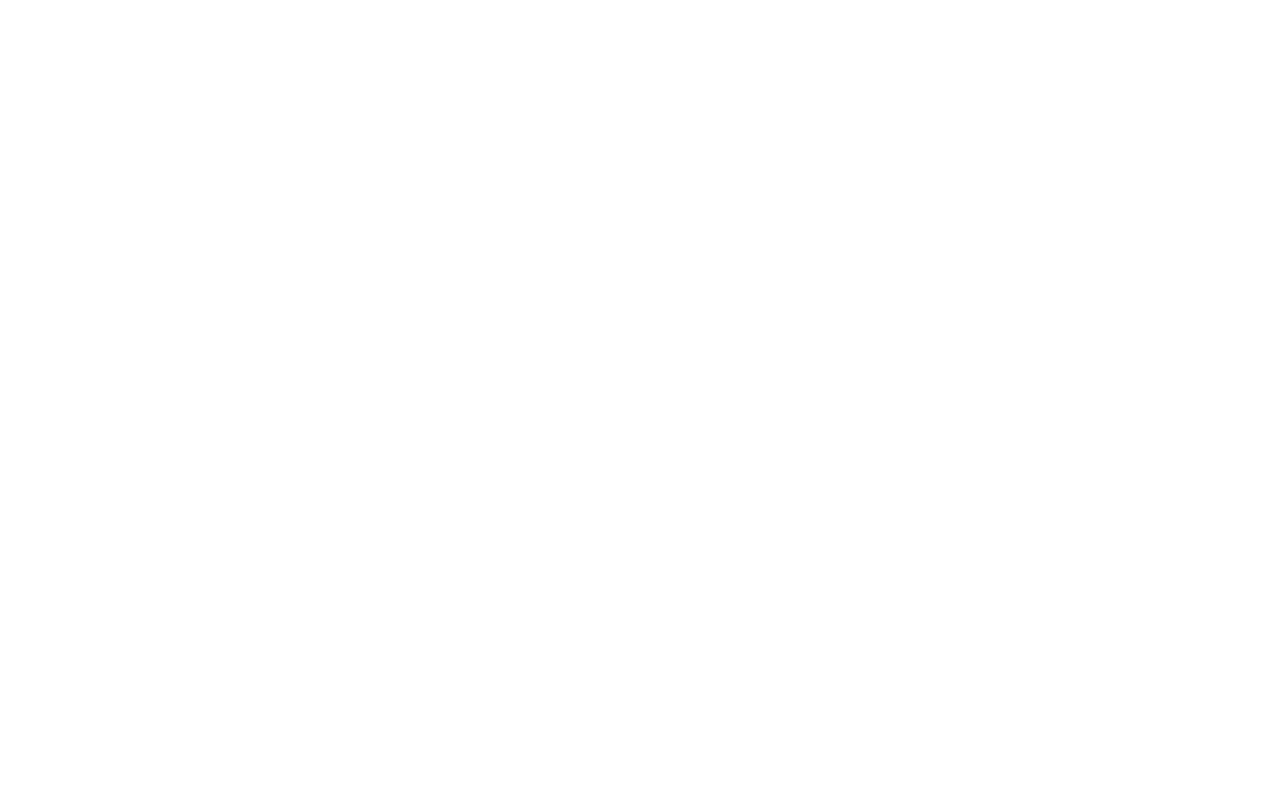
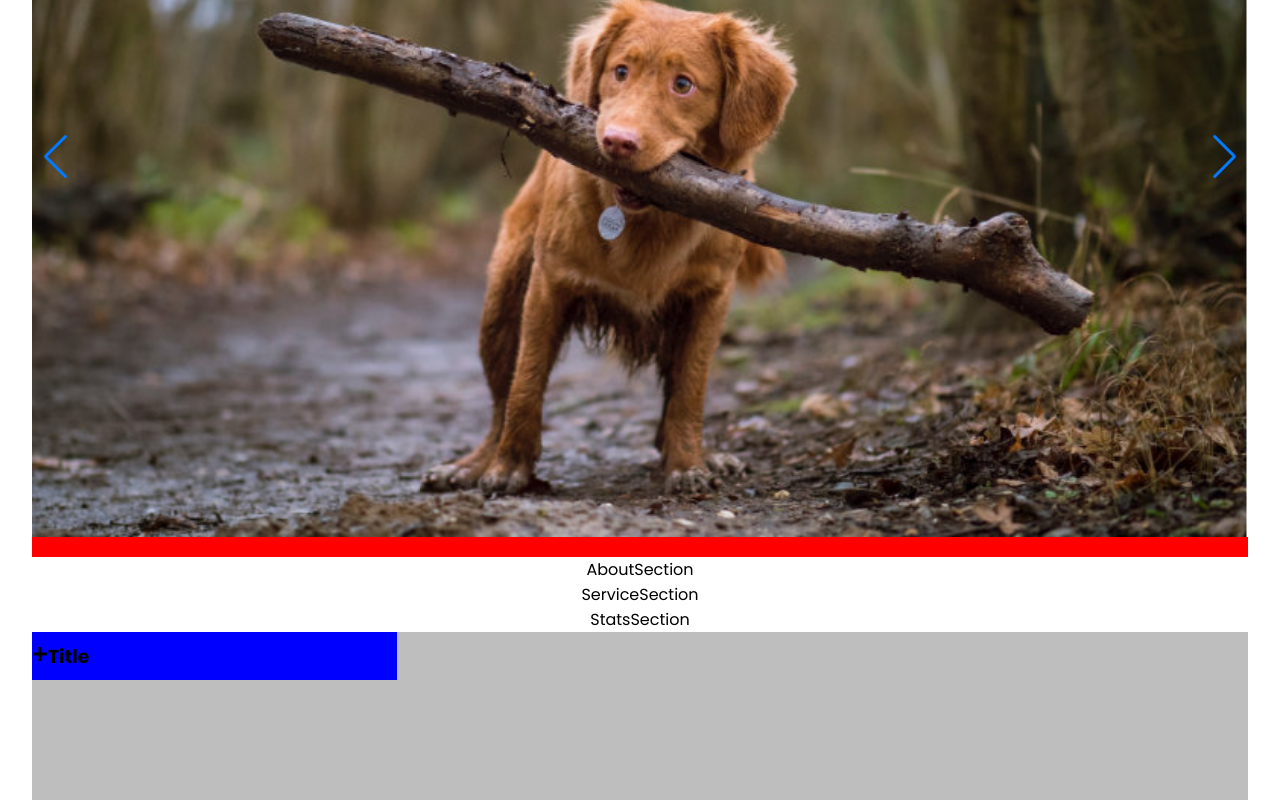
Before and after one commit to EnFlorian/vetmed, a React (Vite) app: page / in a window 1280 px wide. Shown: the part 300-1100 px from the top of the page. Before the commit the page ends 800 px from the top, so only its background shows below. Built offline with nearby package versions, Linux system fonts and the light colour scheme.

Commit message:
Feat: Added accordion and image slider

```diff
--- a/src/components/elements/Accordion/Accordion.scss
+++ b/src/components/elements/Accordion/Accordion.scss
@@ -0,0 +1,23 @@
+.accordion {
+  width: 30%;
+  height: auto;
+  overflow: hidden;
+  background-color: red;
+
+  &__header {
+    width: 100%;
+    height: 3rem;
+    background-color: blue;
+    display: flex;
+    align-items: center;
+    overflow: hidden;
+    cursor: pointer;
+  }
+
+  &__content {
+    width: 100%;
+    height: 3rem;
+    background-color: green;
+    display: flex;
+  }
+}
--- a/src/components/elements/Accordion/Accordion.tsx
+++ b/src/components/elements/Accordion/Accordion.tsx
@@ -1,7 +1,35 @@
+import { useState } from "react";
 import "./Accordion.scss";
+import { FaMinus, FaPlus } from "react-icons/fa";
+import { motion, AnimatePresence } from "framer-motion";
 
-const Accordion = () => {
-  return <div>Accordion</div>;
+interface IAccordionProps {
+  title: string;
+  content: string;
+}
+
+const Accordion = ({ title, content }: IAccordionProps) => {
+  const [isOpen, setIsOpen] = useState(false);
+  const toggle = () => setIsOpen(!isOpen);
+
+  return (
+    <div className="accordion">
+      <div className="accordion__header" onClick={toggle}>
+        <div className="accordion__icon">{isOpen ? <FaMinus /> : <FaPlus />}</div>
+        <h3 className="accordion__title">{title}</h3>
+      </div>
+      <AnimatePresence>
+        <motion.div
+          initial={{ height: 0 }}
+          animate={{ height: isOpen ? "auto" : 0 }}
+          exit={{ height: 0 }}
+          className="accordion__content"
+        >
+          <p>{content}</p>
+        </motion.div>
+      </AnimatePresence>
+    </div>
+  );
 };
 
 export default Accordion;
--- a/src/components/layout/BenefitsSection/BenefitsSection.scss
+++ b/src/components/layout/BenefitsSection/BenefitsSection.scss
@@ -0,0 +1,4 @@
+.benefits-section {
+  height: 100vh;
+  background-color: #bebebe;
+}
--- a/src/components/layout/BenefitsSection/BenefitsSection.tsx
+++ b/src/components/layout/BenefitsSection/BenefitsSection.tsx
@@ -1,7 +1,17 @@
+import { Accordion } from "../../elements";
 import "./BenefitsSection.scss";
 
 const BenefitsSection = () => {
-  return <div>BenefitsSection</div>;
+  return (
+    <div className="benefits-section">
+      <Accordion
+        title={"Title"}
+        content={
+          "lorem ipsumlorem ipsumlorem ipsumlorem ipsumlorem ipsumlorem ipsumlorem ipsumlorem ipsumlorem ipsumlorem ipsumlorem ipsumlorem ipsumlorem ipsum"
+        }
+      />
+    </div>
+  );
 };
 
 export default BenefitsSection;
--- a/src/components/layout/HeroSection/HeroSection.scss
+++ b/src/components/layout/HeroSection/HeroSection.scss
@@ -0,0 +1,17 @@
+.hero-section {
+  background-color: red;
+  display: flex;
+  justify-content: center;
+  align-items: center;
+  height: 100vh;
+  width: 100%;
+  overflow: hidden;
+
+  &__image {
+    width: 100%;
+    height: 50%;
+  }
+
+  &__slider {
+  }
+}
--- a/src/components/layout/HeroSection/HeroSection.tsx
+++ b/src/components/layout/HeroSection/HeroSection.tsx
@@ -1,7 +1,37 @@
+import { Swiper, SwiperSlide } from "swiper/react";
+import { Autoplay, Navigation } from "swiper";
+
+import "swiper/css";
+import "swiper/css/pagination";
+
 import "./HeroSection.scss";
+import catImage from "../../../assets/images/cat-1.jpg";
+import dogImage from "../../../assets/images/dog-1.jpg";
 
 const HeroSection = () => {
-  return <div>HeroSection</div>;
+  return (
+    <div className="hero-section">
+      <Swiper
+        spaceBetween={0}
+        centeredSlides={true}
+        autoplay={{
+          delay: 2500,
+          disableOnInteraction: false,
+        }}
+        navigation={true}
+        loop={true}
+        modules={[Autoplay, Navigation]}
+        className="hero-section__slider"
+      >
+        <SwiperSlide>
+          <img className="hero-section__image" src={dogImage} alt="dog" />
+        </SwiperSlide>
+        <SwiperSlide>
+          <img className="hero-section__image" src={catImage} alt="dog" />
+        </SwiperSlide>
+      </Swiper>
+    </div>
+  );
 };
 
 export default HeroSection;
--- a/src/main.tsx
+++ b/src/main.tsx
@@ -1,6 +1,9 @@
 import React from "react";
 import ReactDOM from "react-dom/client";
 import App from "./App";
+import "swiper/css";
+import "swiper/css/pagination";
+import "swiper/css/navigation";
 import "./styles/styles.scss";
 import { BrowserRouter } from "react-router-dom";
 
--- a/src/styles/_globals.scss
+++ b/src/styles/_globals.scss
@@ -1,17 +1,15 @@
 :root {
-
-  --navbar-height: 3.5rem;
+  --navbar-height: 100px;
   --footer-height: 3.5rem;
 
   --box-shadow-primary: box-shadow: 4px 3px 9px 0px rgb(0 0 0 / 10%);
   --box-shadow-secondary:box-shadow: 12px 9px 38px 0px rgb(0 0 0 / 10%);
 
-
   --transition-slow: all 0.3s ease-in-out;
   --transition-base: all 0.2s ease-in-out;
   --transition-fast: all 0.1s ease-in-out;
 
-  --clr-bg-primary: hsl(40, 56%, 95%);
+  --clr-bg-primary: #f9f5eb;
   --clr-bg-secondary: #3a3330;
   --clr-bg-tertiary: #CFC6B6;
   --clr-bg-neutral: #ffffff;
```
